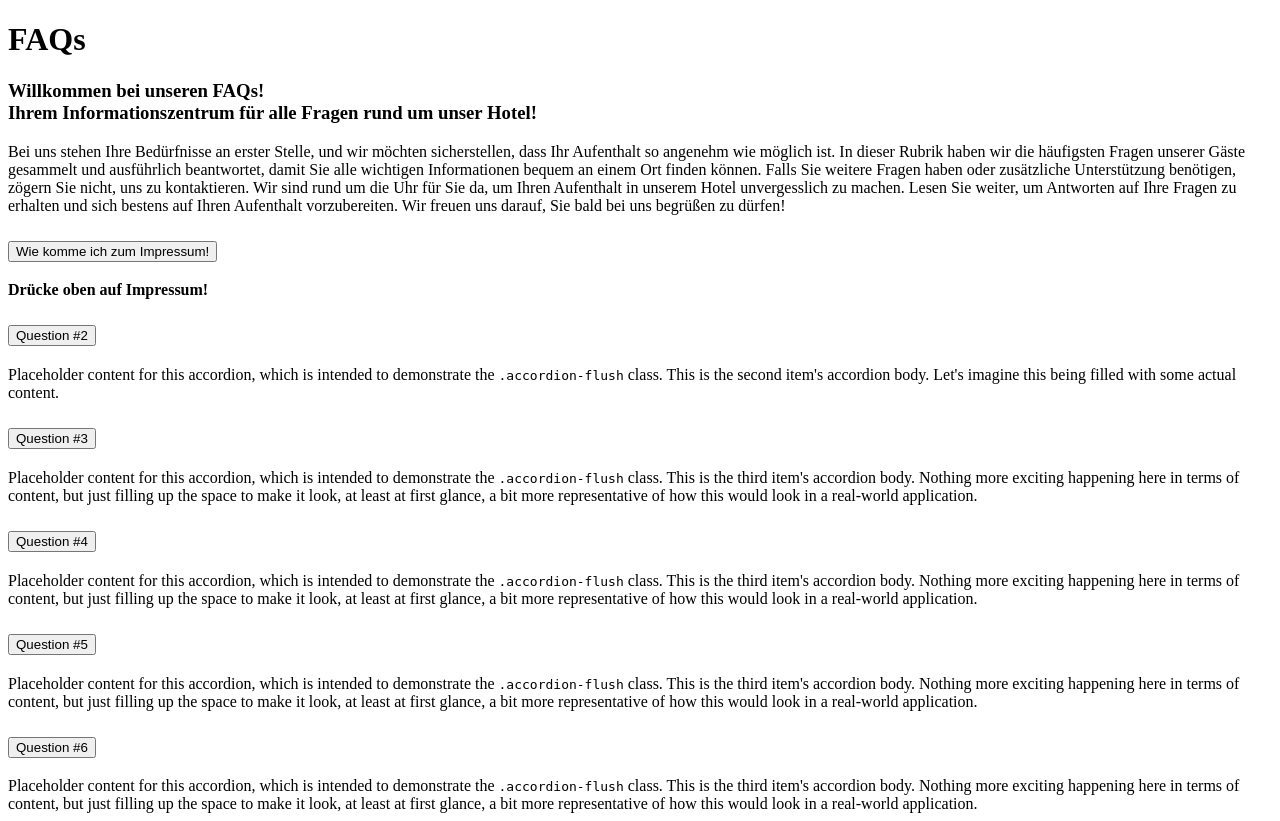
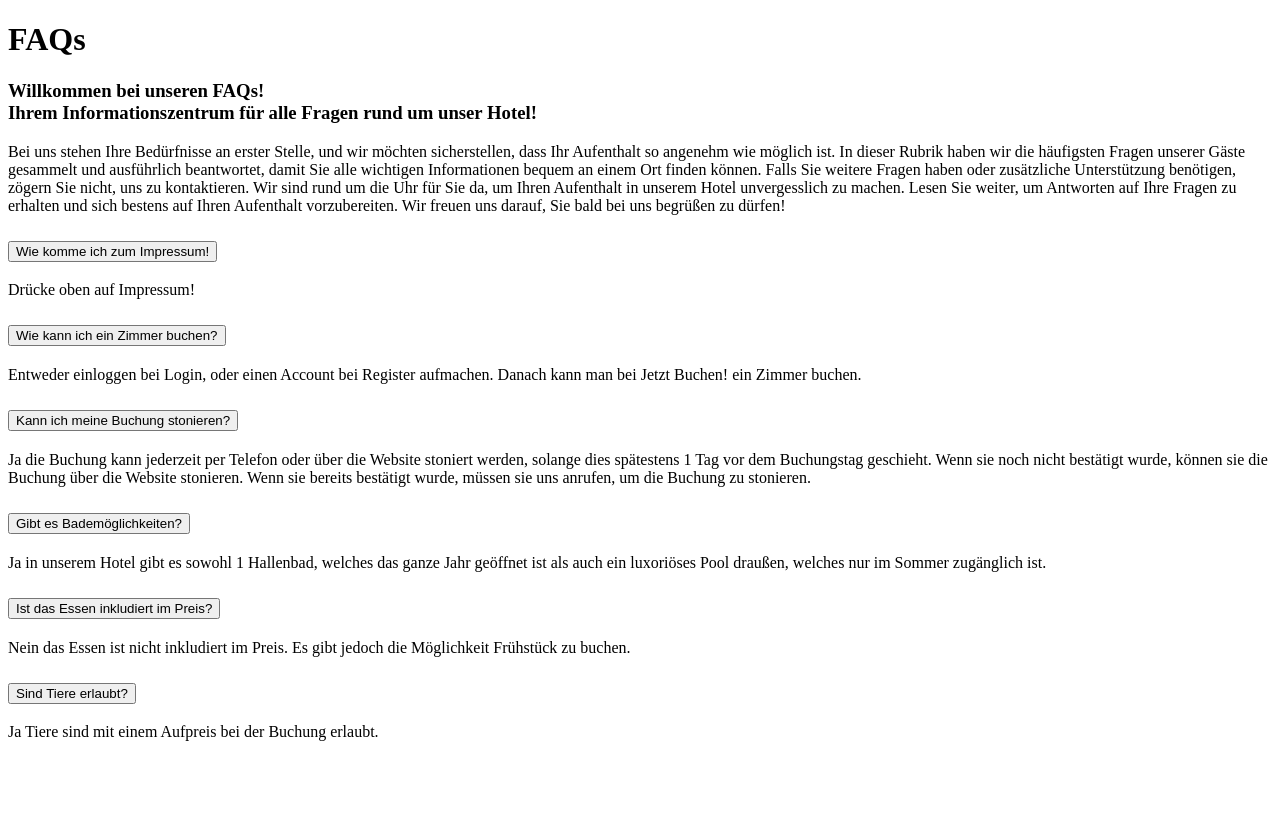
Before and after one commit to LRenTi/BIF1_Hotel-Website, a PHP site: page /pages/faqs.php in a window 1280 px wide. After the commit the page ends 741 px from the top, so only its background shows below. Run offline with PHP 8.4, Linux system fonts and the light colour scheme.

Commit message:
FAQ vervollständigt

```diff
--- a/pages/faqs.php
+++ b/pages/faqs.php
@@ -26,7 +26,7 @@
                     </h2>
                         <div id="flush-collapseOne" class="accordion-collapse collapse" aria-labelledby="flush-headingOne" data-bs-parent="#accordionFlushExample">
                         <div class="accordion-body">
-                            <strong>Drücke oben auf Impressum!</strong>
+                            Drücke oben auf Impressum!
                         </div>
                     </div>
                 </div>
@@ -34,12 +34,12 @@
                 <div class="accordion-item">
                     <h2 class="accordion-header" id="flush-headingTwo">
                         <button class="accordion-button collapsed" type="button" data-bs-toggle="collapse" data-bs-target="#flush-collapseTwo" aria-expanded="false" aria-controls="flush-collapseTwo">
-                            Question #2
+                            Wie kann ich ein Zimmer buchen?
                         </button>
                     </h2>
                     <div id="flush-collapseTwo" class="accordion-collapse collapse" aria-labelledby="flush-headingTwo" data-bs-parent="#accordionFlushExample">
                         <div class="accordion-body">
-                            Placeholder content for this accordion, which is intended to demonstrate the <code>.accordion-flush</code> class. This is the second item's accordion body. Let's imagine this being filled with some actual content.
+                            Entweder einloggen bei Login, oder einen Account bei Register aufmachen. Danach kann man bei Jetzt Buchen! ein Zimmer buchen.
                         </div>
                     </div>
                 </div>
@@ -47,48 +47,49 @@
                 <div class="accordion-item">
                     <h2 class="accordion-header" id="flush-headingThree">
                         <button class="accordion-button collapsed" type="button" data-bs-toggle="collapse" data-bs-target="#flush-collapseThree" aria-expanded="false" aria-controls="flush-collapseThree">
-                            Question #3
+                            Kann ich meine Buchung stonieren?
                         </button>
                     </h2>
                     <div id="flush-collapseThree" class="accordion-collapse collapse" aria-labelledby="flush-headingThree" data-bs-parent="#accordionFlushExample">
                         <div class="accordion-body">
-                            Placeholder content for this accordion, which is intended to demonstrate the <code>.accordion-flush</code> class. This is the third item's accordion body. Nothing more exciting happening here in terms of content, but just filling up the space to make it look, at least at first glance, a bit more representative of how this would look in a real-world application.
+                           Ja die Buchung kann jederzeit per Telefon oder über die Website stoniert werden, solange dies spätestens 1 Tag vor dem Buchungstag geschieht. Wenn sie noch nicht bestätigt wurde, können sie
+                           die Buchung über die Website stonieren. Wenn sie bereits bestätigt wurde, müssen sie uns anrufen, um die Buchung zu stonieren.
                         </div>
                     </div>
                 </div>
                 <div class="accordion-item">
                     <h2 class="accordion-header" id="flush-headingFour">
                         <button class="accordion-button collapsed" type="button" data-bs-toggle="collapse" data-bs-target="#flush-collapseFour" aria-expanded="false" aria-controls="flush-collapseThree">
-                            Question #4
+                            Gibt es Bademöglichkeiten?
                         </button>
                     </h2>
                     <div id="flush-collapseFour" class="accordion-collapse collapse" aria-labelledby="flush-headingFour" data-bs-parent="#accordionFlushExample">
                         <div class="accordion-body">
-                            Placeholder content for this accordion, which is intended to demonstrate the <code>.accordion-flush</code> class. This is the third item's accordion body. Nothing more exciting happening here in terms of content, but just filling up the space to make it look, at least at first glance, a bit more representative of how this would look in a real-world application.
+                            Ja in unserem Hotel gibt es sowohl 1 Hallenbad, welches das ganze Jahr geöffnet ist als auch ein luxoriöses Pool draußen, welches nur im Sommer zugänglich ist.
                         </div>
                     </div>
                 </div>
                 <div class="accordion-item">
                     <h2 class="accordion-header" id="flush-headingFive">
                         <button class="accordion-button collapsed" type="button" data-bs-toggle="collapse" data-bs-target="#flush-collapseFive" aria-expanded="false" aria-controls="flush-collapseThree">
-                            Question #5
+                            Ist das Essen inkludiert im Preis?
                         </button>
                     </h2>
                     <div id="flush-collapseFive" class="accordion-collapse collapse" aria-labelledby="flush-headingFive" data-bs-parent="#accordionFlushExample">
                         <div class="accordion-body">
-                            Placeholder content for this accordion, which is intended to demonstrate the <code>.accordion-flush</code> class. This is the third item's accordion body. Nothing more exciting happening here in terms of content, but just filling up the space to make it look, at least at first glance, a bit more representative of how this would look in a real-world application.
+                            Nein das Essen ist nicht inkludiert im Preis. Es gibt jedoch die Möglichkeit Frühstück zu buchen.
                         </div>
                     </div>
                 </div>
                 <div class="accordion-item">
                     <h2 class="accordion-header" id="flush-headingSix">
                         <button class="accordion-button collapsed" type="button" data-bs-toggle="collapse" data-bs-target="#flush-collapseSix" aria-expanded="false" aria-controls="flush-collapseThree">
-                            Question #6
+                            Sind Tiere erlaubt?
                         </button>
                     </h2>
                     <div id="flush-collapseSix" class="accordion-collapse collapse" aria-labelledby="flush-headingSix" data-bs-parent="#accordionFlushExample">
                         <div class="accordion-body">
-                            Placeholder content for this accordion, which is intended to demonstrate the <code>.accordion-flush</code> class. This is the third item's accordion body. Nothing more exciting happening here in terms of content, but just filling up the space to make it look, at least at first glance, a bit more representative of how this would look in a real-world application.
+                            Ja Tiere sind mit einem Aufpreis bei der Buchung erlaubt.
                         </div>
                     </div>
                 </div>
```
